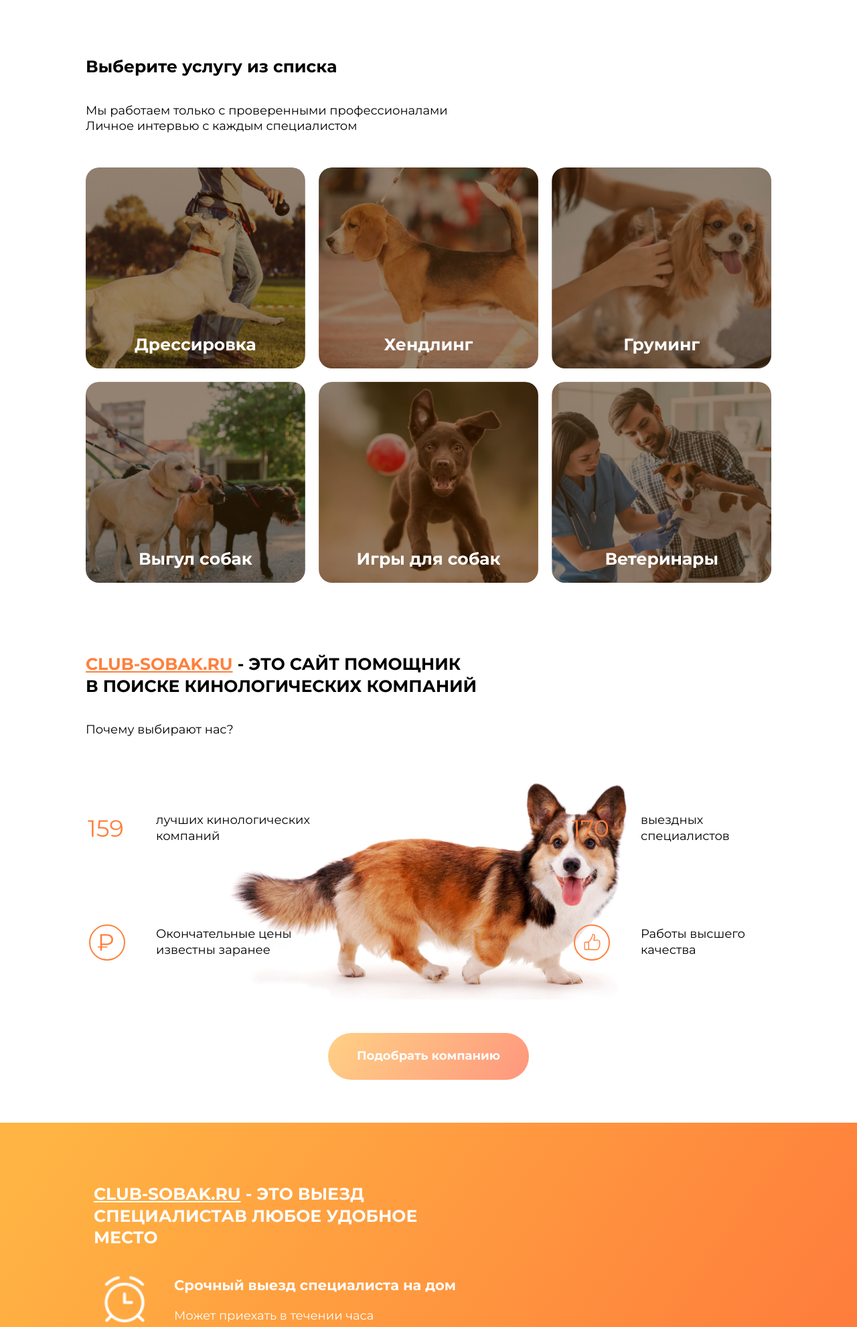
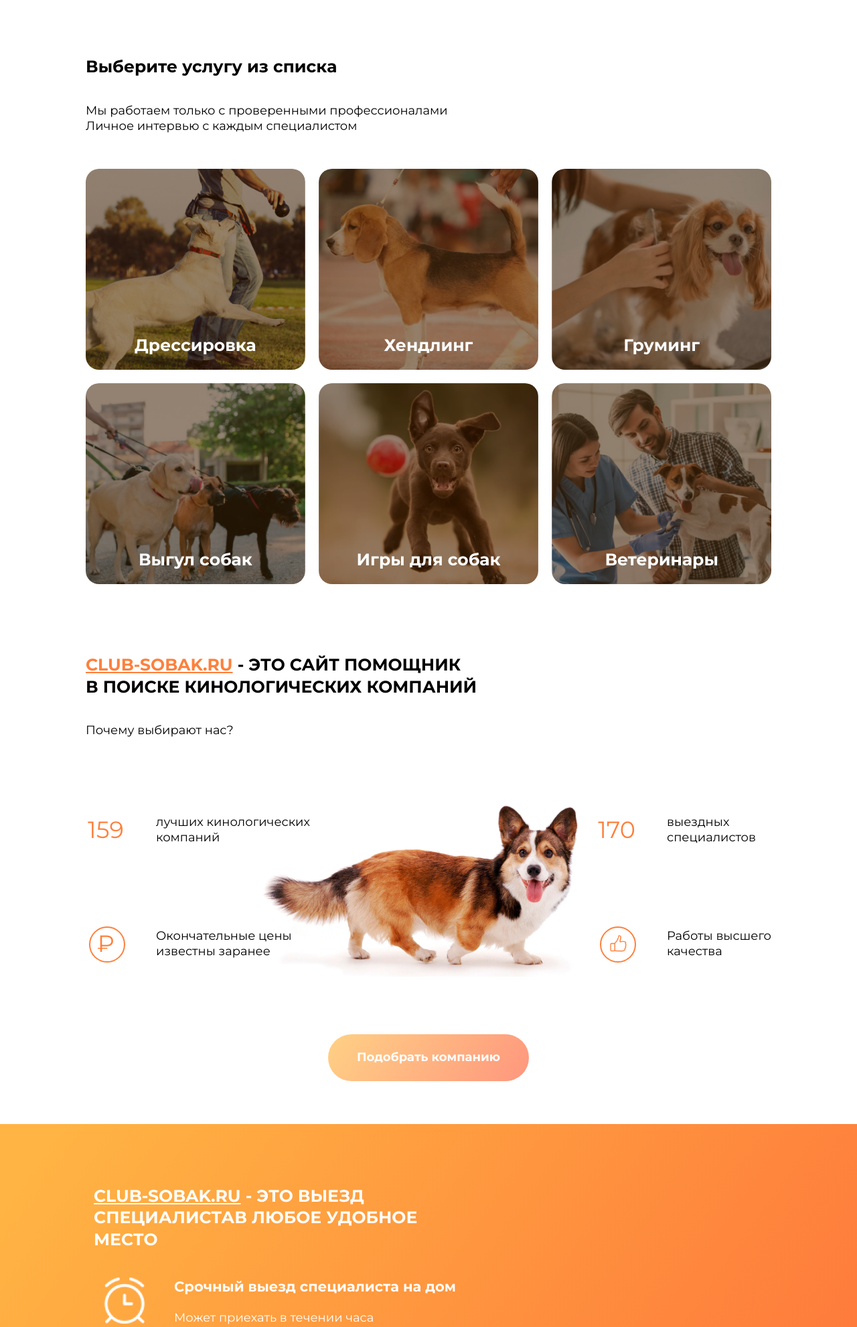
Before and after one commit to maksOmy/dogsClub, a PHP site: page / in a window 1280 px wide. Shown: the part 857-2838 px from the top of the page at 67% size. Run offline with PHP 8.4, Linux system fonts and the light colour scheme.

Commit message:
add adaptive first advantages block

```diff
--- a/css/main/advantages.css
+++ b/css/main/advantages.css
@@ -11,37 +11,32 @@
     position: relative;
     display: flex;
     justify-content: space-between;
+    flex-wrap: wrap;
 
     width: 100%;
 
+    background: url(../../images/корги-няш\ 1.png) no-repeat;
+    background-size: 50% auto;
+    background-position: center;
+
     margin-bottom: 50px;
-    z-index: 10;
-}
-
-.advantages-img-bg {
-    position: absolute;
-    left: 20%;
-
-    width: 645px;
-    height: 340px;
-
-    z-index: -10;
 }
 
 .advantages-item-container {
     display: flex;
     flex-direction: column;
     justify-content: space-around;
-    min-height: 340px;
+    height: 340px;
 }
 
 .advantages-item {
     position: relative;
     display: flex;
-    min-width: 300px;
+    min-width: 40%;
 }
 
 .advantages-item-icon {
+    position: relative;
     width: 60px;
     margin-right: 45px;
     align-self: center;
@@ -155,3 +150,22 @@
 
     border: 1px #fff solid;
 }
+
+@media (max-width: 768px) {
+    .advantages-list {
+        background-position: bottom right;
+    }
+    .advantages-item-container {
+        height: 200px;
+    }
+}
+
+@media (max-width: 600px) {
+    .advantages-list {
+        background: none;
+    }
+
+    .advantages-btn {
+        min-width: 250px;
+    }
+}
--- a/css/styles.css
+++ b/css/styles.css
@@ -41,7 +41,7 @@ h2 {
 
 p {
     width: 100%;
-    margin-bottom: 50px;
+    margin-bottom: 5%;
 }
 
 .container {
--- a/index.html
+++ b/index.html
@@ -89,10 +89,9 @@
             <h2><b>Club-sobak.ru</b> - это сайт помощник<br>в поиске кинологических компаний</h2>
             <p>Почему выбирают нас?</p>
             <ul class="advantages-list">
-                <img class="advantages-img-bg" src="images/корги-няш 1.png">
                 <div class="advantages-item-container">
                     <li class="advantages-item"><span class="advantages-item-icon">159</span>лучших кинологических<br>компаний</li>
-                    <li class="advantages-item cercle"><span class="advantages-item-icon">₽</span>Окончательные цены<br>известны заранее</li>
+                    <li class="advantages-item "><span class="advantages-item-icon cercle">₽</span>Окончательные цены<br>известны заранее</li>
                 </div>
                 <div class="advantages-item-container">
                     <li class="advantages-item"><span class="advantages-item-icon">170</span>выездных<br>специалистов</li>
```
